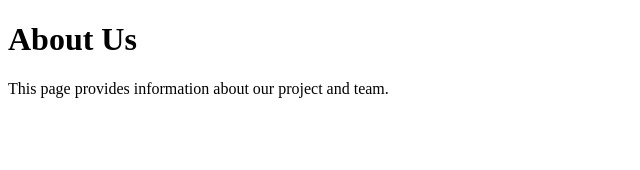
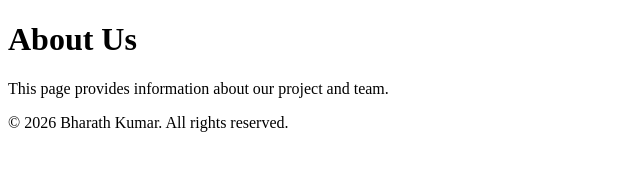
Before and after one commit to BharathKumar-1820/git-assignment, a plain HTML site: page about.html in a window 1280 px wide. Shown: the whole page, without its empty margins (0-640 px from the left). Drawn offline with Linux system fonts and the light colour scheme.

Commit message:
add the footer in about.html

```diff
--- a/about.html
+++ b/about.html
@@ -8,5 +8,8 @@
 <body>
     <h1>About Us</h1>
     <p>This page provides information about our project and team.</p>
+    <footer>
+        <p>&copy; 2026 Bharath Kumar. All rights reserved.</p>
+    </footer>
 </body>
 </html>
```
